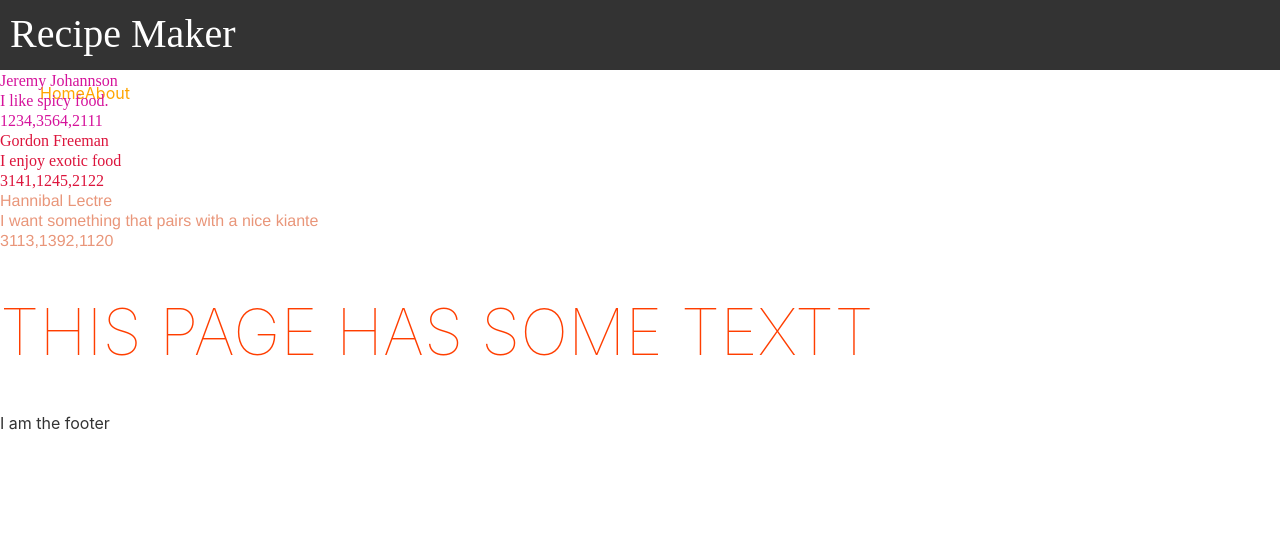
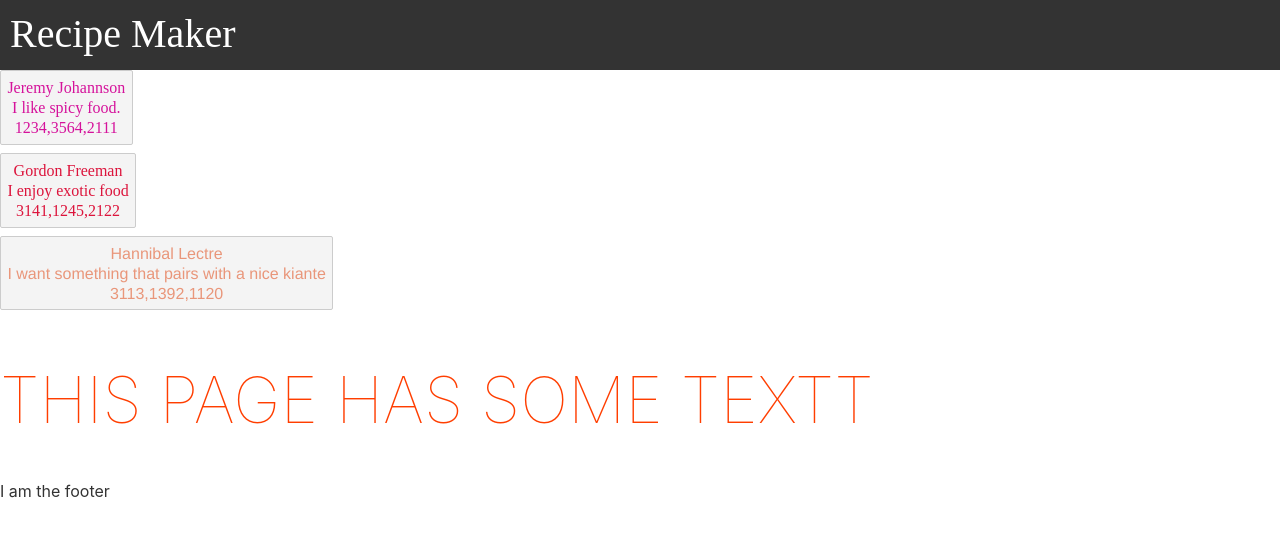
Before and after one commit to u1f98e/dubhacks2023, a Svelte app in the folder client/: page / in a window 1280 px wide. Shown: the top 536 px of the page. Built offline with nearby package versions, Linux system fonts and the light colour scheme.

Commit message:
most recent version of home

```diff
--- a/client/src/home.svelte
+++ b/client/src/home.svelte
@@ -1,18 +1,31 @@
+
+
+
+<button on:click>
 <re1>
     Jeremy Johannson<br>
     I like spicy food.<br>
     1234,3564,2111<br>
+
+
 </re1>
+</button>
+<br>
+<button>
 <re2>
     Gordon Freeman<br>
     I enjoy exotic food<br>
     3141,1245,2122<br>
 </re2>
+</button>
+<br>
+<button>
 <re3>
     Hannibal Lectre<br>
     I want something that pairs with a nice kiante<br>
     3113,1392,1120
 </re3>
+</button>
 <style>
     re1{
         color:rgb(213, 18, 155);
```
